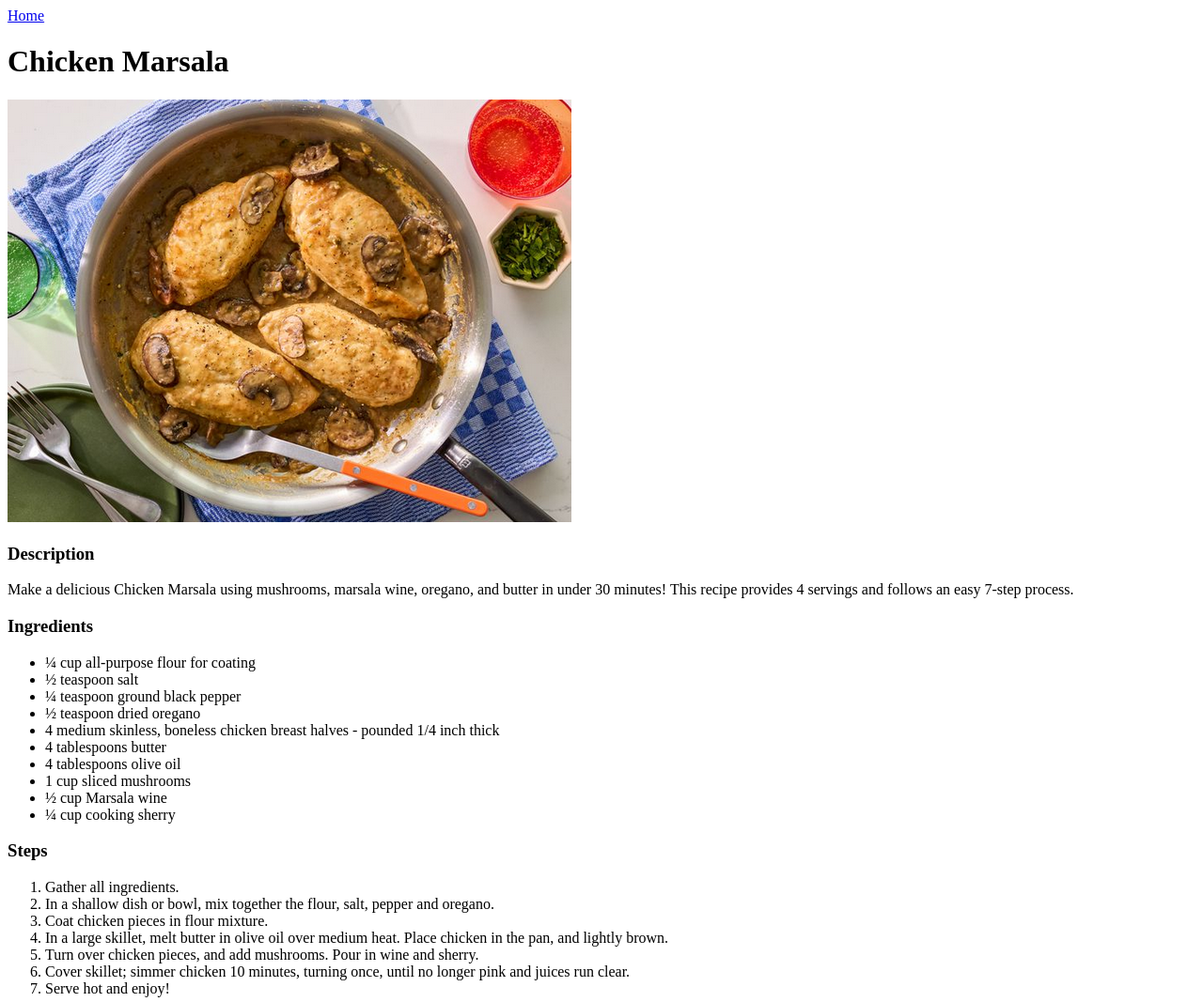
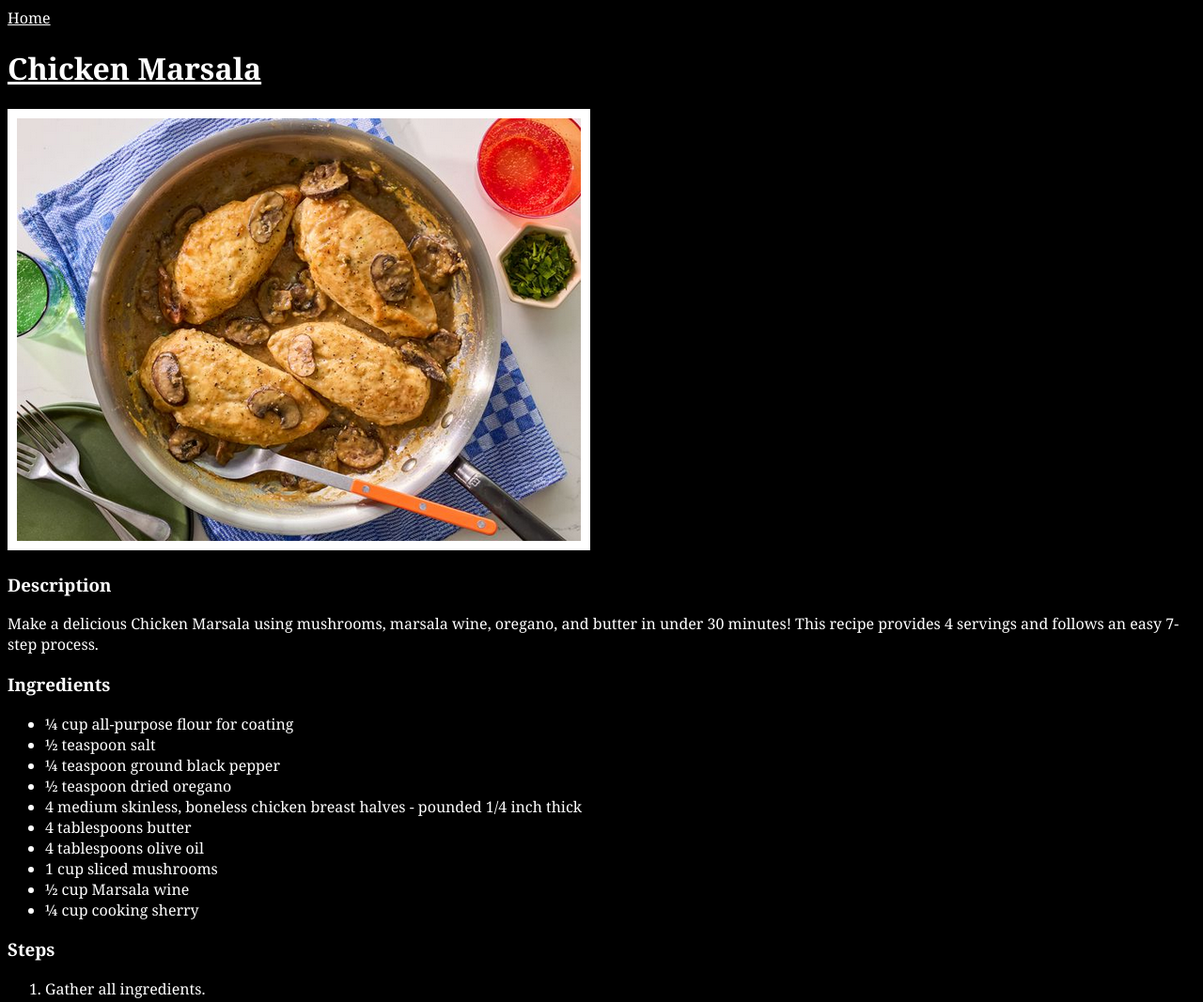
Before and after one commit to dev909-boop/odin-recipes, a plain HTML site: page recipes/chicken-marsala.html in a window 1280 px wide. Shown: the top 1067 px of the page at 94% size. Drawn offline with Linux system fonts and the light colour scheme.

Commit message:
Add stylesheet
Added stylesheet to all pages and added background styling and other styling to some tags.

```diff
--- a/recipes/chicken-marsala.html
+++ b/recipes/chicken-marsala.html
@@ -4,6 +4,7 @@
     <meta charset="UTF-8">
     <meta name="viewport" content="width=device-width, initial-scale=1.0">
     <title>Chicken Marsala Recipe</title>
+    <link rel="stylesheet" href="../style.css">
 </head>
 <body>
     <a href="../index.html">Home</a>
--- /dev/null
+++ b/style.css
@@ -0,0 +1,22 @@
+* {
+    background: black;
+    color: white;
+    font-family: Cambria, Cochin, Georgia, Times, 'Times New Roman', serif;
+}
+
+h1 {
+    text-decoration-line: underline;
+    text-decoration-color: white ;
+}
+
+img {
+    margin: auto;
+    border-style: solid;
+    border-color: white;
+    border-width: 10px;
+}
+
+ul {
+    display: inline-block;
+    margin: auto;
+}
```
Also changed, not shown: index.html (+1 -0 lines), recipes/margherita-pizza.html (+1 -0 lines), recipes/tortellini-salad.html (+1 -0 lines).
